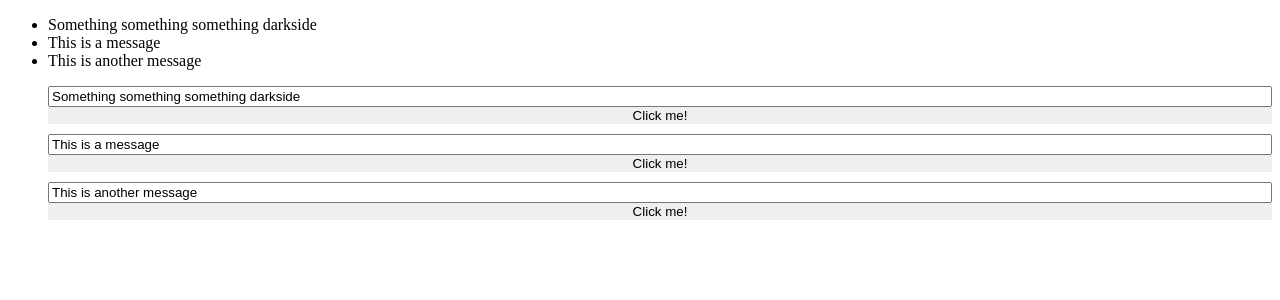
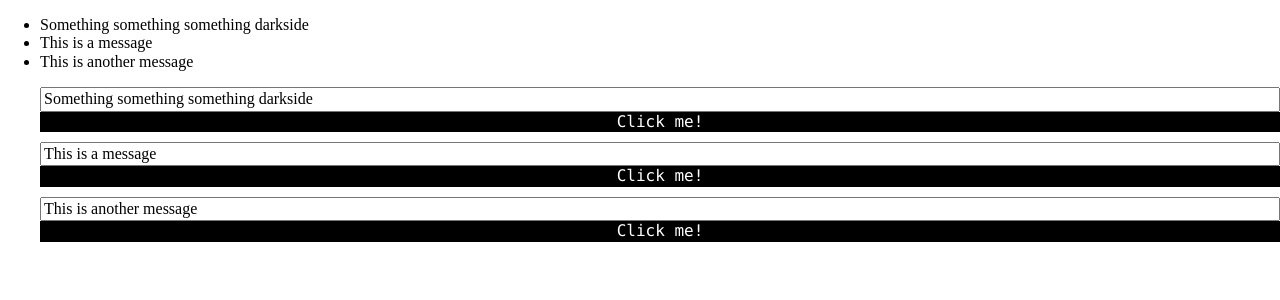
Before and after one commit to timscriv/angular-playground, an Angular app in the folder angular-fundamentals/: page / in a window 1280 px wide. Shown: the top 300 px of the page. Built offline with nearby package versions, Linux system fonts and the light colour scheme.

Commit message:
added global styles

```diff
--- a/angular-fundamentals/src/app/simple-form/simple-form.component.ts
+++ b/angular-fundamentals/src/app/simple-form/simple-form.component.ts
@@ -1,4 +1,4 @@
-import { Component, OnInit, Input, Output, EventEmitter } from '@angular/core';
+import { Component, OnInit, Input, Output, EventEmitter, ViewEncapsulation } from '@angular/core';
 
 @Component({
   selector: 'app-simple-form',
@@ -12,7 +12,7 @@ import { Component, OnInit, Input, Output, EventEmitter } from '@angular/core';
     (mouseup)="isMouseDown = false"
     (mouseleave)="isMouseDown = false"
     >
-    <button (click)="update.emit({text:message})">Click me!</button>
+    <button (click)="update.emit({text:message})" class="white bg-black code">Click me!</button>
   `,
   styles: [`
   :host {
--- a/angular-fundamentals/src/index.html
+++ b/angular-fundamentals/src/index.html
@@ -7,6 +7,8 @@
 
   <meta name="viewport" content="width=device-width, initial-scale=1">
   <link rel="icon" type="image/x-icon" href="favicon.ico">
+  <link rel="stylesheet" href="https://unpkg.com/tachyons@4.6.1/css/tachyons.min.css"/>
+
 </head>
 <body>
   <app-root>Loading...</app-root>
```
